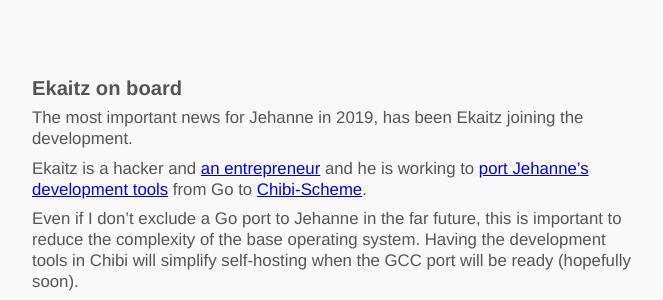
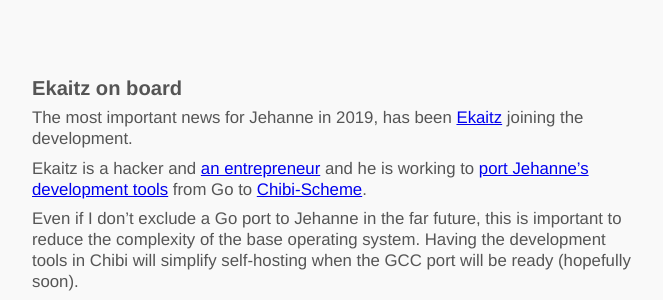
Before and after one commit to JehanneOS/jehanneos.github.io, a Jekyll site: the page built from _posts/2020-01-06-towards-self-hosting.markdown, in a window 1280 px wide. Shown: the part 229-529 px from the top of the page, without its empty margins (308-971 px from the left). Built offline with Jekyll 4.4.1, drawn with Linux system fonts in a browser that asks for light colours; part of the change alters nothing that is shown.

```diff
--- a/_posts/2020-01-06-towards-self-hosting.markdown
+++ b/_posts/2020-01-06-towards-self-hosting.markdown
@@ -9,7 +9,7 @@ Here we are, another year is gone.
 
 # Ekaitz on board
 
-The most important news for Jehanne in 2019, has been Ekaitz joining the development.
+The most important news for Jehanne in 2019, has been [Ekaitz](https://github.com/ekaitz-zarraga) joining the development.
 
 Ekaitz is a hacker and [an entrepreneur](https://elenq.tech/en/) and he is working to [port Jehanne's development tools](https://github.com/JehanneOS/devtools/commits/chibi) from Go to [Chibi-Scheme](http://synthcode.com/wiki/chibi-scheme).
 
```
